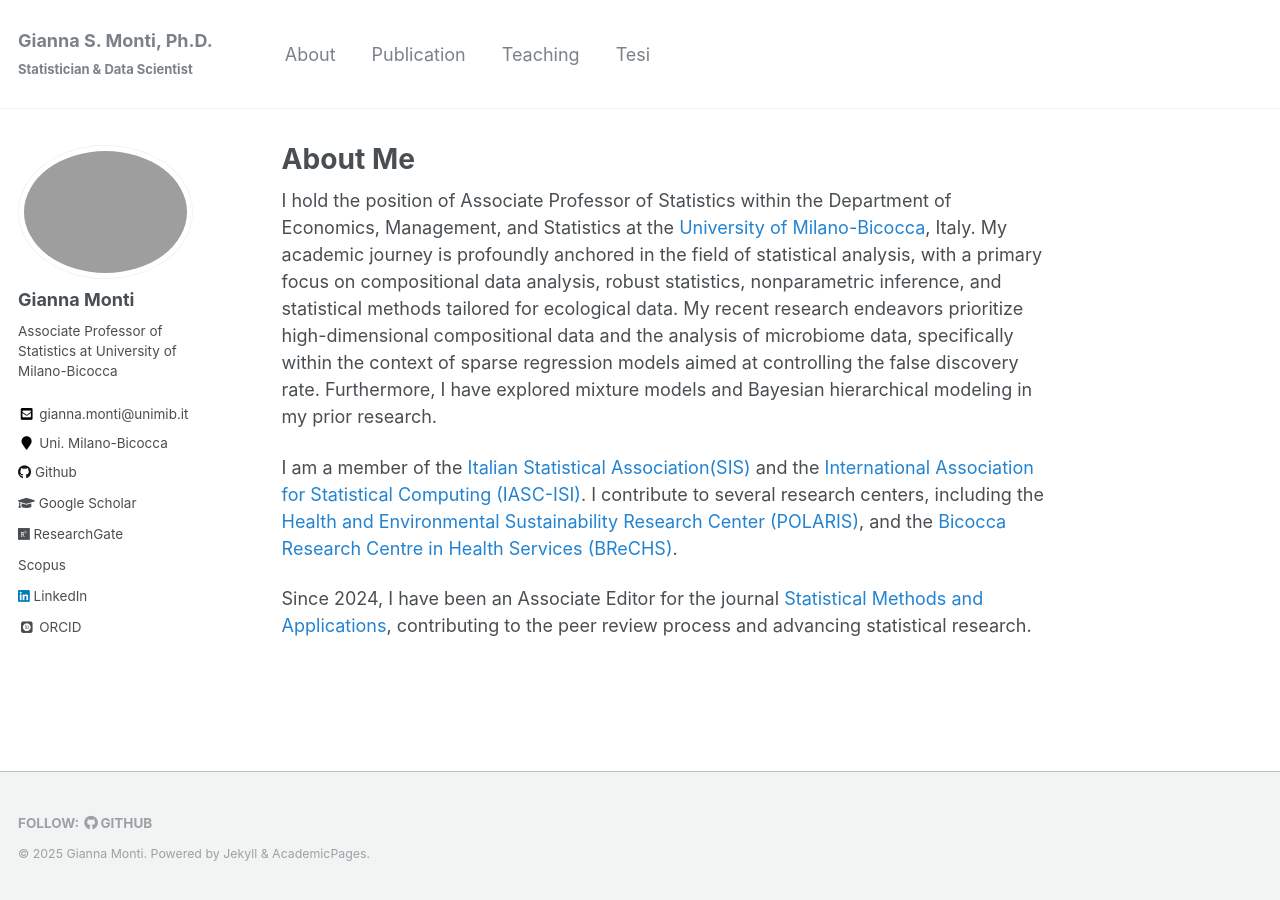
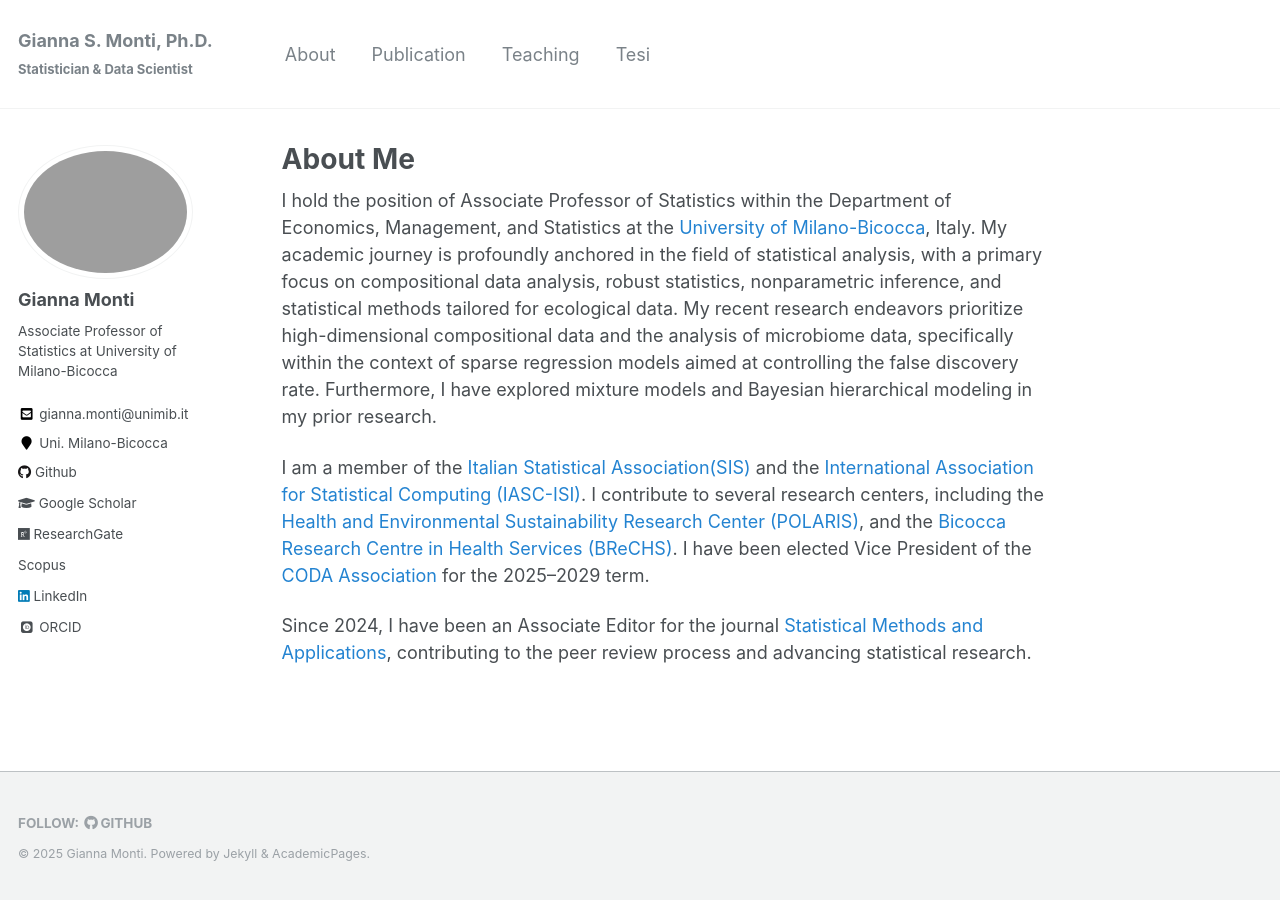
Before and after one commit to giannamonti/giannamonti.github.io, a Jekyll site: the page built from _pages/about.md, in a window 1280 px wide. Built offline with Jekyll 4.4.1, drawn with Linux system fonts in a browser that asks for light colours; some web fonts are replaced; a style sheet for code colours, icons or effects is not loaded.

Commit message:
page updates

```diff
--- a/_pages/about.md
+++ b/_pages/about.md
@@ -10,6 +10,6 @@ redirect_from:
 
 I hold the position of Associate Professor of Statistics within the Department of Economics, Management, and Statistics at the [University of Milano-Bicocca](https://dems.unimib.it/en), Italy. My academic journey is profoundly anchored in the field of statistical analysis, with a primary focus on compositional data analysis, robust statistics, nonparametric inference, and statistical methods tailored for ecological data. My recent research endeavors prioritize high-dimensional compositional data and the analysis of microbiome data, specifically within the context of sparse regression models aimed at controlling the false discovery rate. Furthermore, I have explored mixture models and Bayesian hierarchical modeling in my prior research.
 
-I am a member of the [Italian Statistical Association(SIS)](https://www.sis-statistica.it/) and the [International Association for Statistical Computing (IASC-ISI)](https://iasc-isi.org/). I contribute to several research centers, including the [Health and Environmental Sustainability Research Center (POLARIS)](https://polaris.unimib.it/en/research/), and the [Bicocca Research Centre in Health Services (BReCHS)](https://en.unimib.it/ugov/organizationunit/362573).
+I am a member of the [Italian Statistical Association(SIS)](https://www.sis-statistica.it/) and the [International Association for Statistical Computing (IASC-ISI)](https://iasc-isi.org/). I contribute to several research centers, including the [Health and Environmental Sustainability Research Center (POLARIS)](https://polaris.unimib.it/en/research/), and the [Bicocca Research Centre in Health Services (BReCHS)](https://en.unimib.it/ugov/organizationunit/362573). I have been elected Vice President of the [CODA Association](https://www.coda-association.org/en/) for the 2025–2029 term.
 
 Since 2024, I have been an Associate Editor for the journal [Statistical Methods and Applications](https://link.springer.com/journal/10260), contributing to the peer review process and advancing statistical research.
```
Also changed, not shown: _pages/teaching.md (+4 -4 lines).
